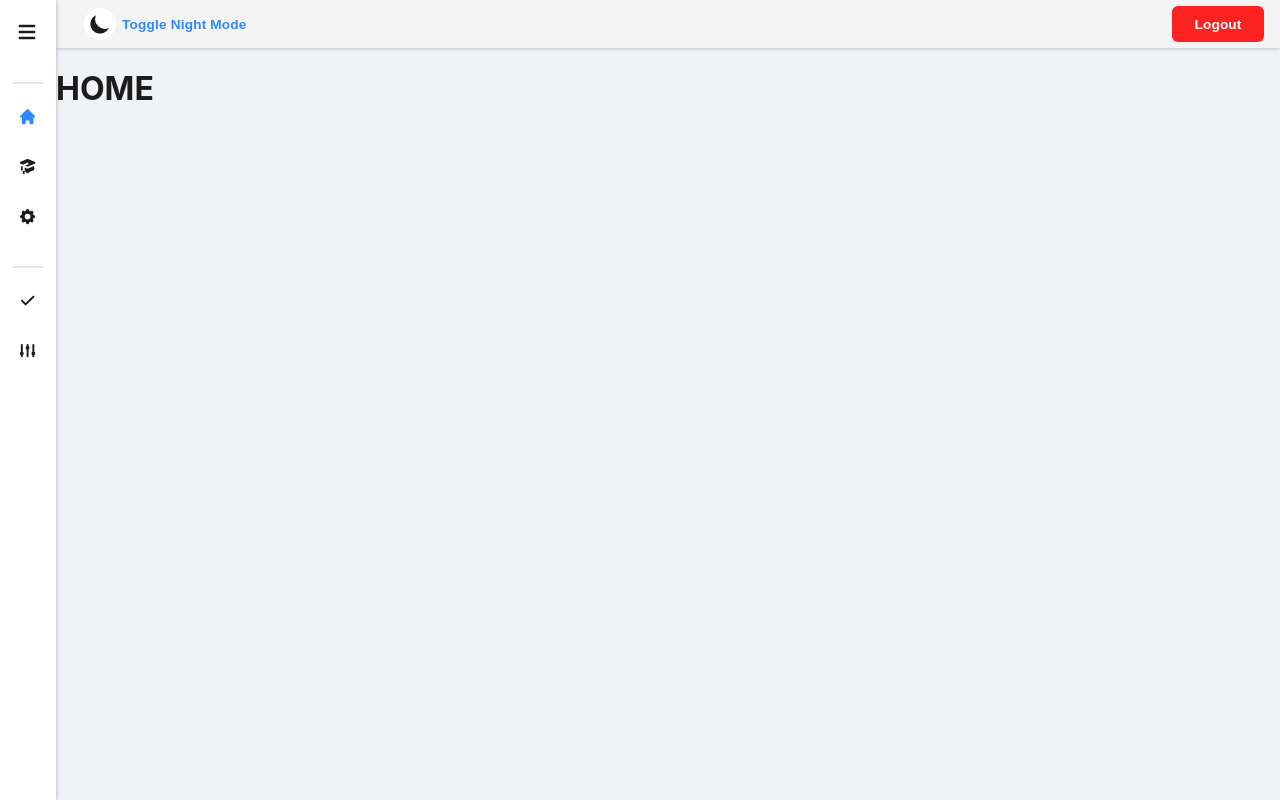
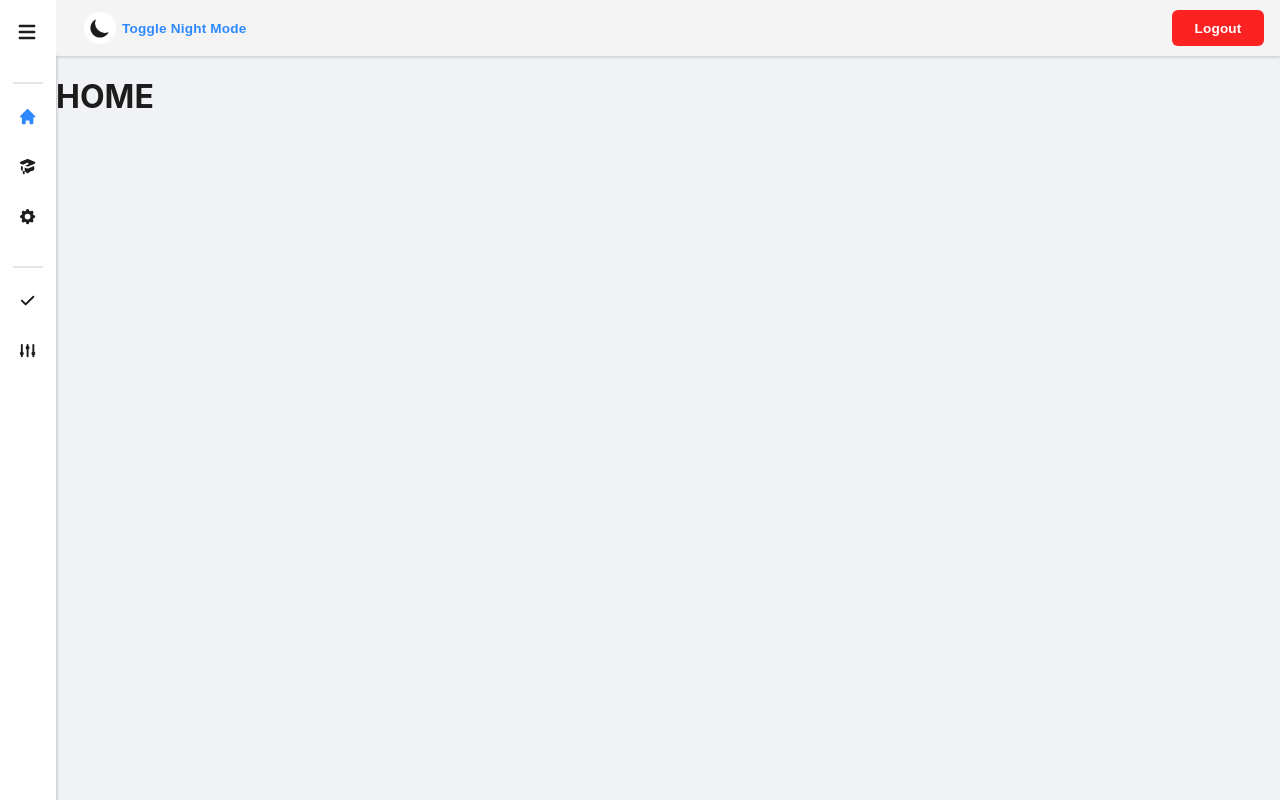
Before and after one commit to SilvaMtz/income_ui, a React (Create React App) app: page /home in a window 1280 px wide. Built offline with nearby package versions, Linux system fonts and the light colour scheme; sample sign-in values are in the browser's storage.

Commit message:
css adjustments

```diff
--- a/src/components/Sidenav/Sidenav.module.css
+++ b/src/components/Sidenav/Sidenav.module.css
@@ -5,7 +5,7 @@
   left: 0;
   margin: 0;
   background-color: var(--palette-shade-2);
-  box-shadow: 1px 0px 3px rgba(0, 0, 0, 0.2);
+  box-shadow: 1px 56px 3px rgba(0, 0, 0, 0.2);
   display: flex;
   flex-direction: column;
   justify-content: flex-start;
--- a/src/components/Toolbar/Toolbar.module.css
+++ b/src/components/Toolbar/Toolbar.module.css
@@ -1,6 +1,6 @@
 .toolbar {
   width: 100%;
-  height: 48px;
+  height: 56px;
   display: flex;
   flex-direction: row;
   justify-content: space-between;
```
